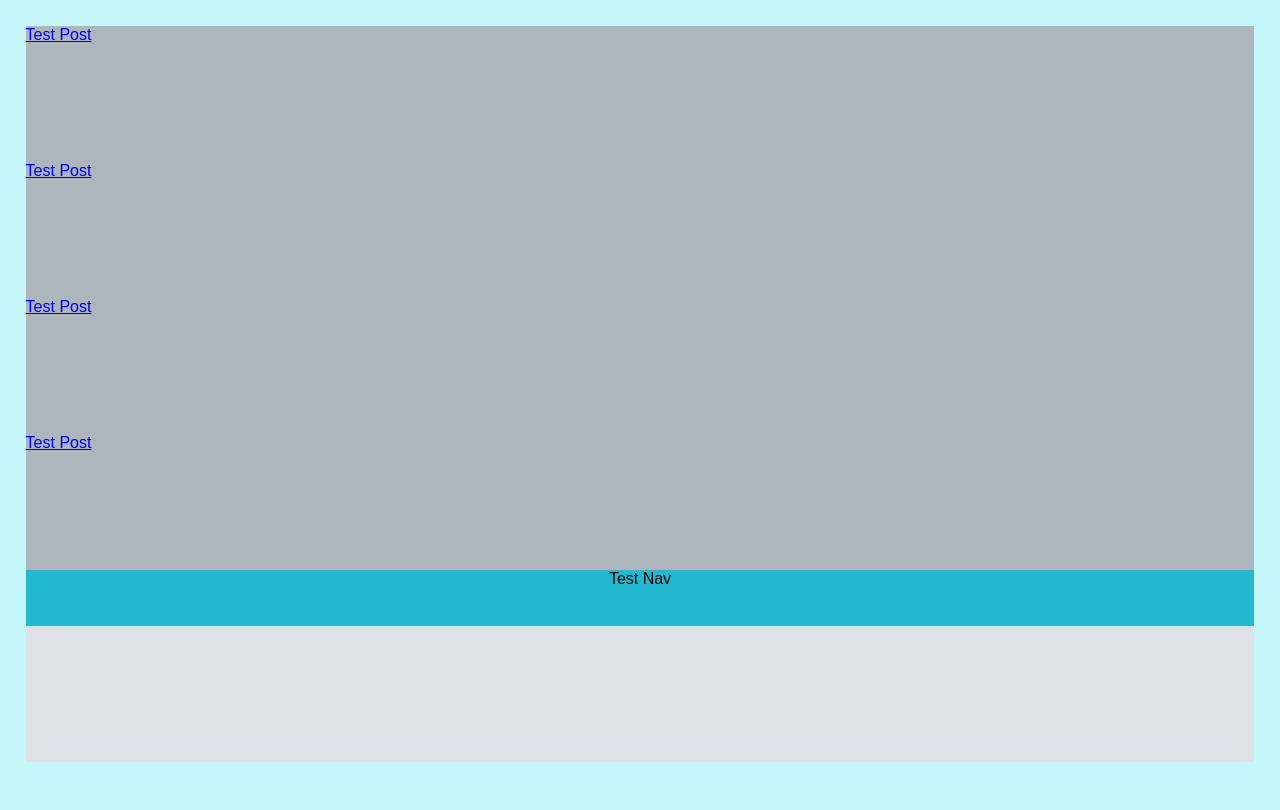
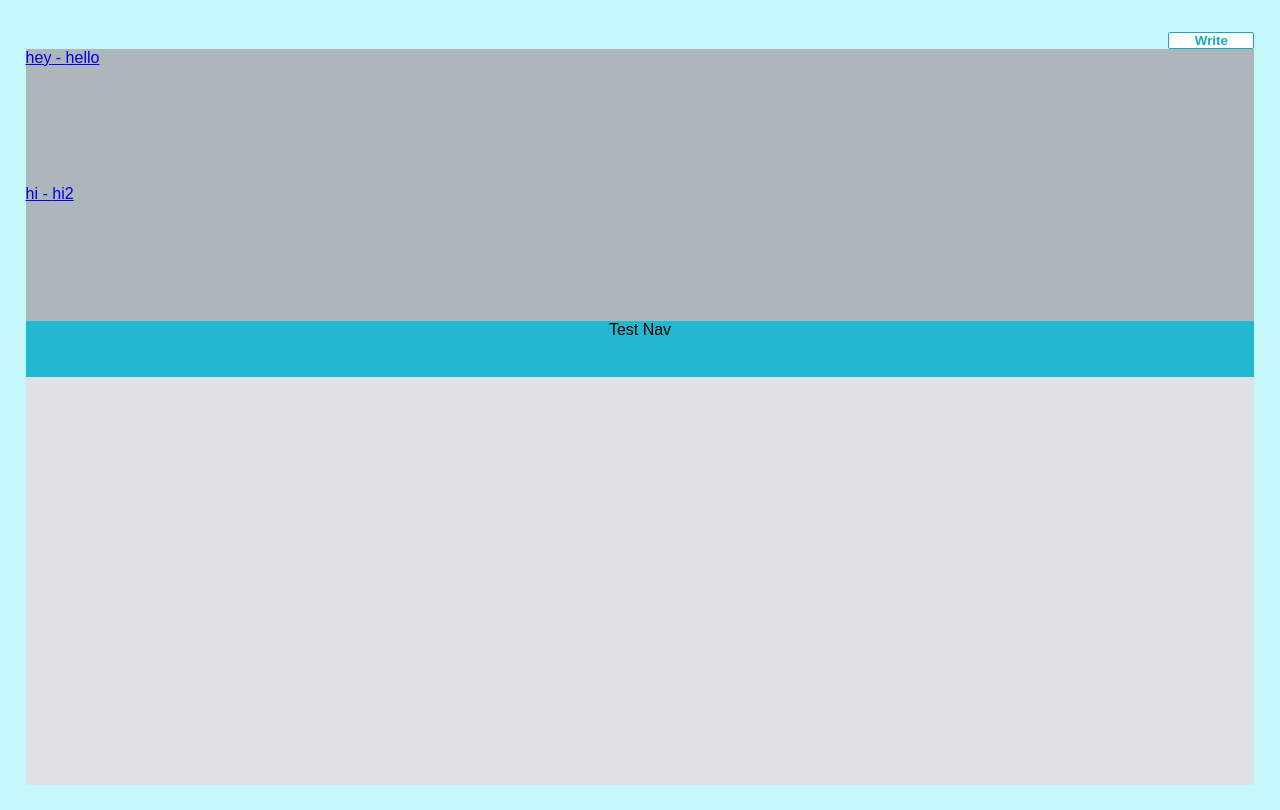
Before and after one commit to Bogglian/boggler, a React (Create React App) app: page /speech/postlist in a window 1280 px wide. Built offline with nearby package versions, Linux system fonts and the light colour scheme.

Commit message:
Add postList and write button

```diff
--- /dev/null
+++ b/src/components/PostList/PostListItems.js
@@ -0,0 +1,35 @@
+import React, {Component} from 'react';
+import { Link } from "react-router-dom";
+
+import {
+  SPostItem,
+} from "../../styledComponents";
+
+const PostItem = ({id, title, content, onClick}) => {
+  return (
+           <Link to={`/speech/audio/${id}`} onClick={() => onClick(id)}>
+             <SPostItem>{title} - {content}</SPostItem>
+           </Link>
+         );
+};
+
+
+class PostListItems extends Component {
+
+  render() {
+    const { postList, onClick } = this.props;
+    const postListItems = postList.map(
+      ({ id, title, content }) => (
+        <PostItem id={id} onClick={onClick} title={title} content={content} key={id} />
+      )
+    );
+
+    return(
+      <div>
+        { postListItems }
+      </div>
+    );
+  }
+}
+
+export default PostListItems;
--- a/src/components/PostList/index.js
+++ b/src/components/PostList/index.js
@@ -0,0 +1,10 @@
+import React from 'react';
+import PostListItems from './PostListItems';
+
+const PostList = ({ onClick, postList }) => {
+  return (
+    <PostListItems onClick={onClick} postList={postList}/>
+  );
+}
+
+export { PostList };
--- a/src/components/index.js
+++ b/src/components/index.js
@@ -3,3 +3,4 @@ export { Editor } from "./Editor";
 export { AudioProgressbar } from "./AudioProgressbar";
 export { Playback } from "./Playback";
 export { Wave } from "./Wave";
+export { PostList } from "./PostList";
--- a/src/containers/AudioContainer.js
+++ b/src/containers/AudioContainer.js
@@ -19,7 +19,7 @@ class AudioContainer extends Component {
   render() {
     const editorMode = true;
     const { id, title, content, filename } = this.props;
-    console.log(this.props.title);
+    console.log(this.props.id);
     return (
       <Positioner clasName="audio">
         <AudioLayout>
@@ -39,10 +39,10 @@ class AudioContainer extends Component {
 }
 
 const mapStateToProps = ({ playback, audio }) => ({
-  id: audio.audio.id,
-  title: audio.audio.title,
-  content: audio.audio.content,
-  filename: audio.audio.filename
+  id: audio.id,
+  title: audio.title,
+  content: audio.content,
+  filename: audio.filename
 });
 
 // 이런 구조로 하면 나중에 다양한 리덕스 모듈을 적용해야 하는 상황에서 유용합니다.
--- a/src/containers/MainContainer.js
+++ b/src/containers/MainContainer.js
@@ -6,7 +6,7 @@ class Maincontainer extends Component {
     return (
       <div>
         <LinkBtn to="/speech/postlist">postList</LinkBtn>
-        <LinkBtn to="/speech/audio">audio</LinkBtn>
+        <LinkBtn to="/speech/audio/write">audio</LinkBtn>
       </div>
     );
   }
--- a/src/containers/PostListContainer.js
+++ b/src/containers/PostListContainer.js
@@ -3,39 +3,42 @@ import { Link } from "react-router-dom";
 import { connect } from "react-redux";
 import { bindActionCreators } from "redux";
 
+import { PostList } from "../components";
+
 import {
   Positioner,
   PostWrapper,
   SPostItem,
-  SPostNav
+  SPostNav,
+  EditorBtn
 } from "../styledComponents";
 
 import * as postingActions from "../store/modules/posting";
 import * as audioActions from "../store/modules/audio";
+import * as audioListActions from "../store/modules/audioList";
 
-const PostItem = ({onClick}) => {
-  return <SPostItem><Link to="/speech/audio/3" onClick={onClick}>Test Post</Link></SPostItem>;
-};
+const test = [ { id: 1, title: "hey", content: "hello" }, { id: 2, title: "hi", content: "hi2" } ];
 
 class PostListContainer extends Component {
 
   handleClick = async (id) => {
-    console.log("here");
+    console.log("here " + id);
     const { AudioActions } = this.props;
-    AudioActions.getAudio({id: 3, title: "hello", content:"state", filename:'q.java'});
+    AudioActions.getAudio({id: id, title: "hello", content:"state", filename:'q.java'});
     // const response = await api.getAudio(id);
     // console.log(`AudioPosts data : ${response}`);
     // AudioActions.getAudio(response);
   }
 
   render() {
+    const { postList } = this.props;
     return (
       <Positioner className="postlist">
+        <Link to="/speech/audio/write">
+          <EditorBtn className="write-btn">Write</EditorBtn>
+        </Link>
         <PostWrapper>
-          <PostItem onClick={this.handleClick}/>
-          <PostItem onClick={this.handleClick}/>
-          <PostItem onClick={this.handleClick}/>
-          <PostItem onClick={this.handleClick}/>
+          <PostList onClick={this.handleClick} postList={test}/>
           <SPostNav>Test Nav</SPostNav>
         </PostWrapper>
       </Positioner>
@@ -43,12 +46,15 @@ class PostListContainer extends Component {
   }
 }
 
-const mapStateToProps = ({ edit }) => ({});
+const mapStateToProps = ({ audioList }) => ({
+  postList: audioList.audios
+});
 
 // 이런 구조로 하면 나중에 다양한 리덕스 모듈을 적용해야 하는 상황에서 유용합니다.
 const mapDispatchToProps = dispatch => ({
   PostingActions: bindActionCreators(postingActions, dispatch),
-  AudioActions: bindActionCreators(audioActions, dispatch)
+  AudioActions: bindActionCreators(audioActions, dispatch),
+  AudioListActions: bindActionCreators(audioListActions, dispatch)
   // AnotherActions: bindActionCreators(anotherActions, dispatch)
 });
 
--- a/src/pages/Speech.js
+++ b/src/pages/Speech.js
@@ -15,6 +15,7 @@ class Speech extends Component {
           <Switch>
             <Route exact path="/" component={MainContainer} />
             <Route path="/speech/postlist" component={PostListContainer} />
+            <Route path="/speech/audio/write" component={AudioContainer} />
             <Route path="/speech/audio/:audioId" component={AudioContainer} />
           </Switch>
         </Router>
--- a/src/store/modules/audio.js
+++ b/src/store/modules/audio.js
@@ -8,12 +8,10 @@ export const saveAudio = createAction(SAVE_AUDIO);
 export const getAudio = createAction(GET_AUDIO);
 
 const initialState = {
-  audio: {
-    id: 0,
-    title: "",
-    filename: "",
-    content: "" //문장 단위 index와 시간, 내용 등
-  }
+  id: 0,
+  title: "",
+  filename: "",
+  content: "" //문장 단위 index와 시간, 내용 등
 };
 
 export default handleActions(
@@ -23,7 +21,11 @@ export default handleActions(
     },
     [GET_AUDIO]: (state, action) => (
       produce(state, draft => {
-        state['audio'] = action.payload;
+        const { id, title, content, filename } = action.payload;
+        draft.id = id;
+        draft.title = title;
+        draft.filename = filename;
+        draft.content = content;
         console.log(action.payload);
       })
     )
--- a/src/store/modules/audioList.js
+++ b/src/store/modules/audioList.js
@@ -6,7 +6,7 @@ const GET_AUDIOLIST = "audioList/GET";
 export const getAudioList = createAction(GET_AUDIOLIST);
 
 const initialState = {
-  audioList: []
+  audios: []
 };
 
 export default handleActions(
--- a/src/styledComponents/StyledButton/index.jsx
+++ b/src/styledComponents/StyledButton/index.jsx
@@ -38,6 +38,13 @@ const EditorBtn = styled(BorderedBtn)`
     font-size: 90%;
     margin-left: 90%;
   }
+
+  &.write-btn {
+    width: 7%;
+    background: white;
+    margin-top: 0.5%;
+    margin-left: 93%;
+  }
 `;
 
 const LinkBtn = styled(Link)`
```
